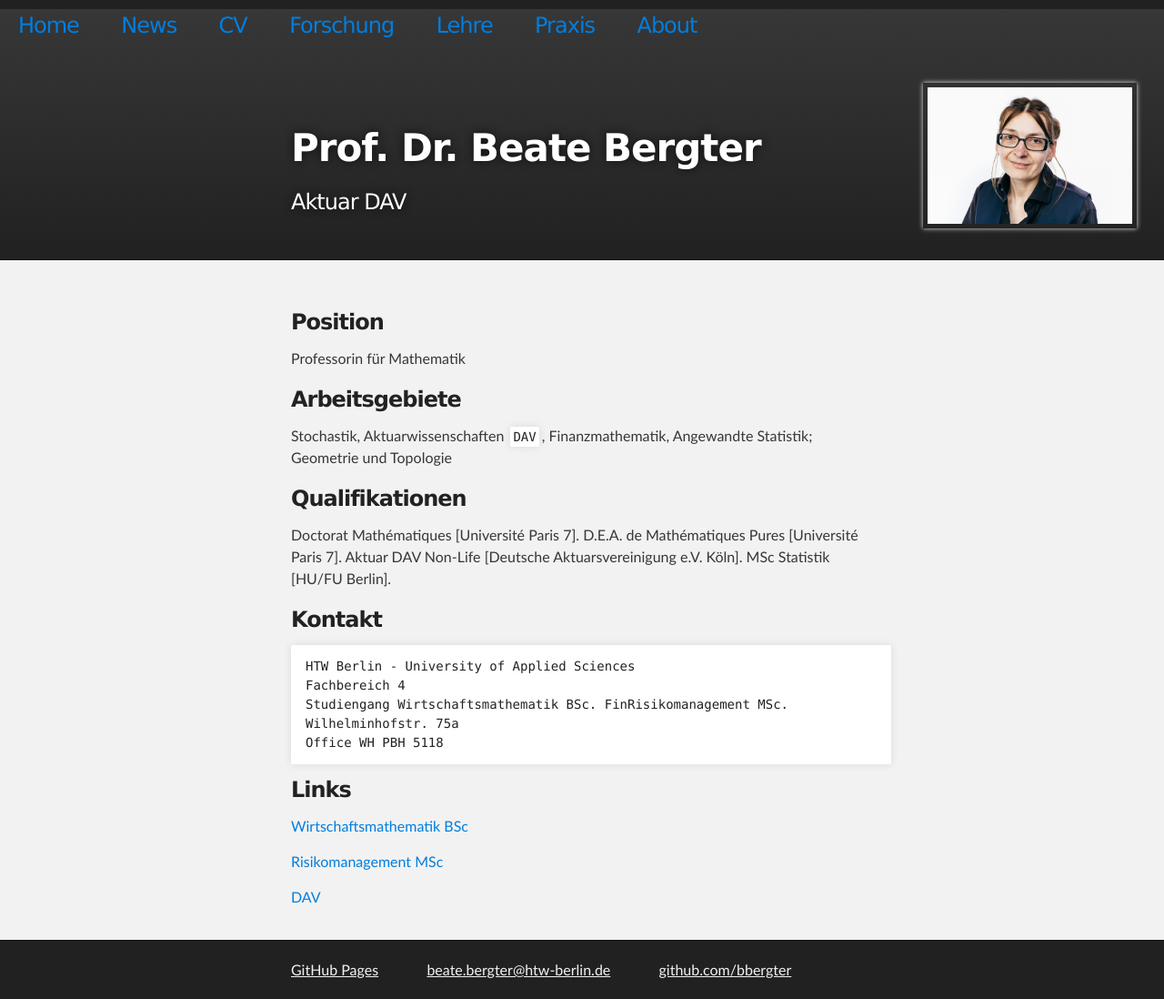
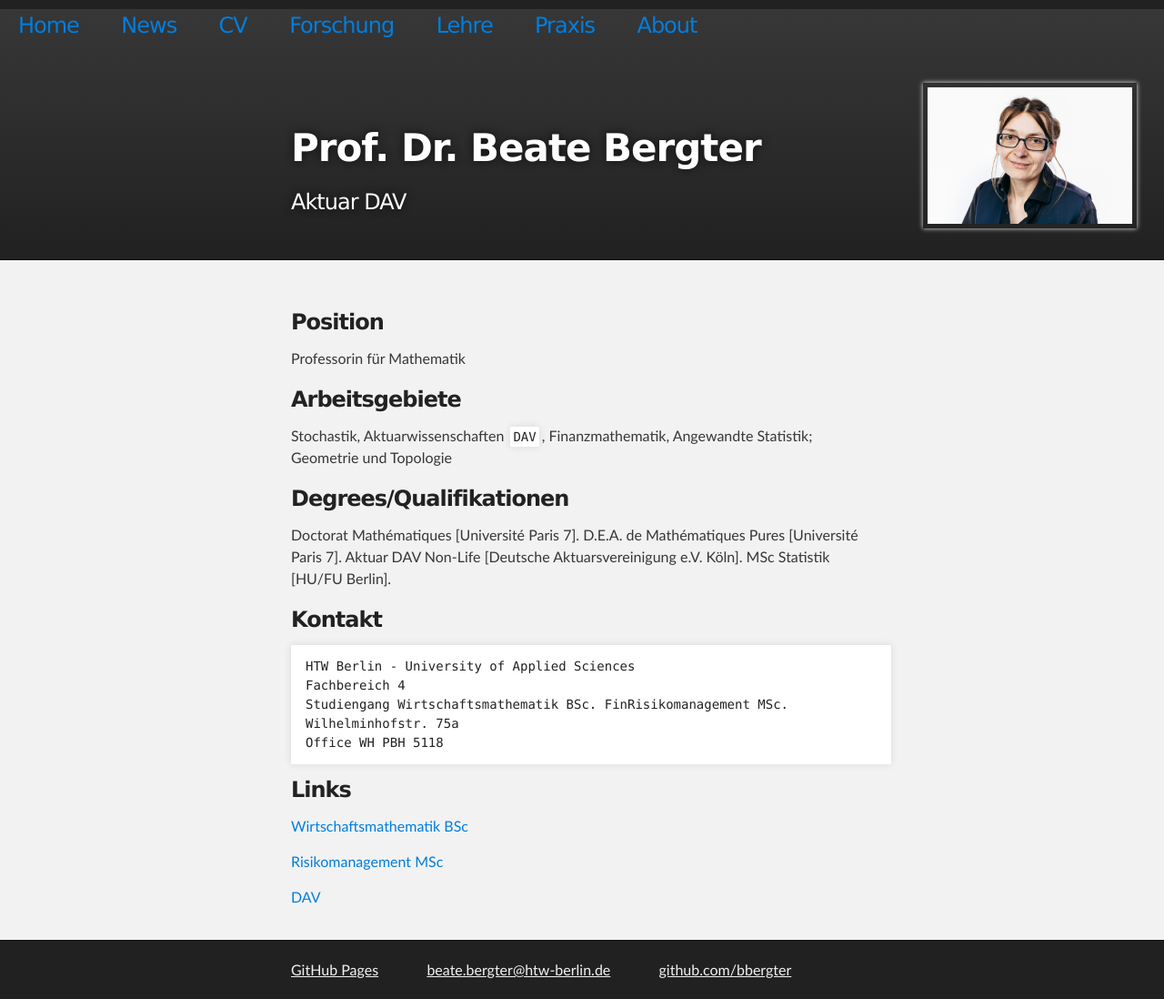
Before and after one commit to bbergter/bbergter, a Jekyll site: the page index.html, which Jekyll copies as it is, in a window 1280 px wide. Shown: the whole page at 91% size. Built offline with Jekyll 4.4.1, drawn with Linux system fonts in a browser that asks for light colours.

Commit message:
Update index.html

```diff
--- a/index.html
+++ b/index.html
@@ -64,7 +64,7 @@
 <h3>Arbeitsgebiete</h3>
 <p>Stochastik, Aktuarwissenschaften <code>DAV</code>, Finanzmathematik, Angewandte Statistik; <br>Geometrie und Topologie</p>
 
-<h3>Qualifikationen</h3>
+<h3>Degrees/Qualifikationen</h3>
 <p> Doctorat Mathématiques [Université Paris 7]. D.E.A. de Mathématiques Pures [Université Paris 7].
 Aktuar DAV Non-Life [Deutsche Aktuarsvereinigung e.V. Köln]. MSc Statistik [HU/FU Berlin]. <p>
 
@@ -79,8 +79,8 @@
 
 
 <h3>Links</h3>
-<p><a href="http://wm.htw-berlin.de/" target="_blank">Wirtschaftsmathematik BSc</a><br></p>
-<p><a href="http://finrisk.htw-berlin.de/" target="_blank">Risikomanagement MSc</a><br></p>
+<p><a href="http://wm.htw-berlin.de/" target="_blank">Wirtschaftsmathematik BSc</a></p>
+<p><a href="http://finrisk.htw-berlin.de/" target="_blank">Risikomanagement MSc</a></p>
 <p><a href="http://aktuar.de/" target="_blank">DAV</a></p>
 
 
```
